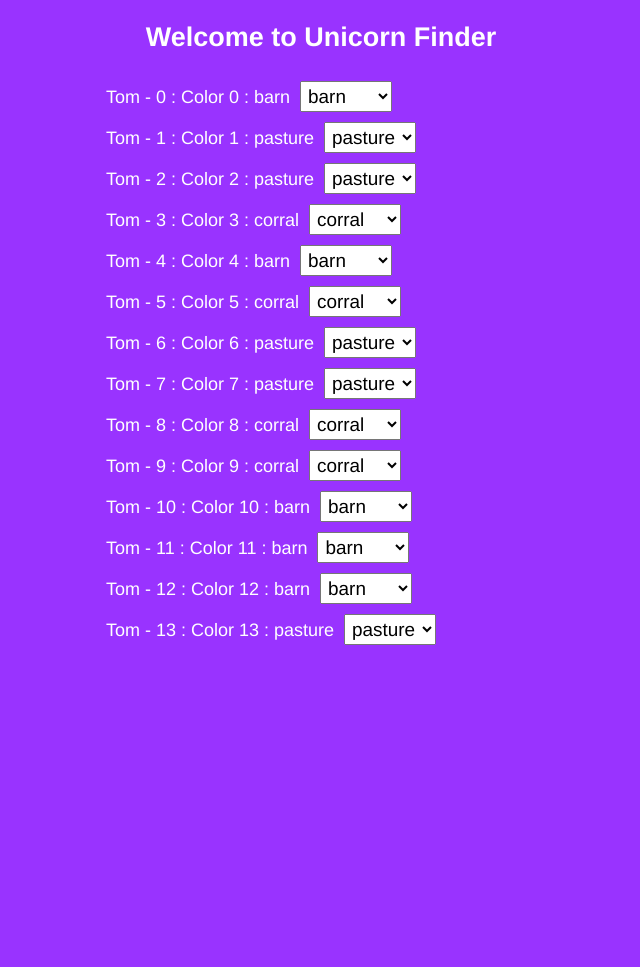
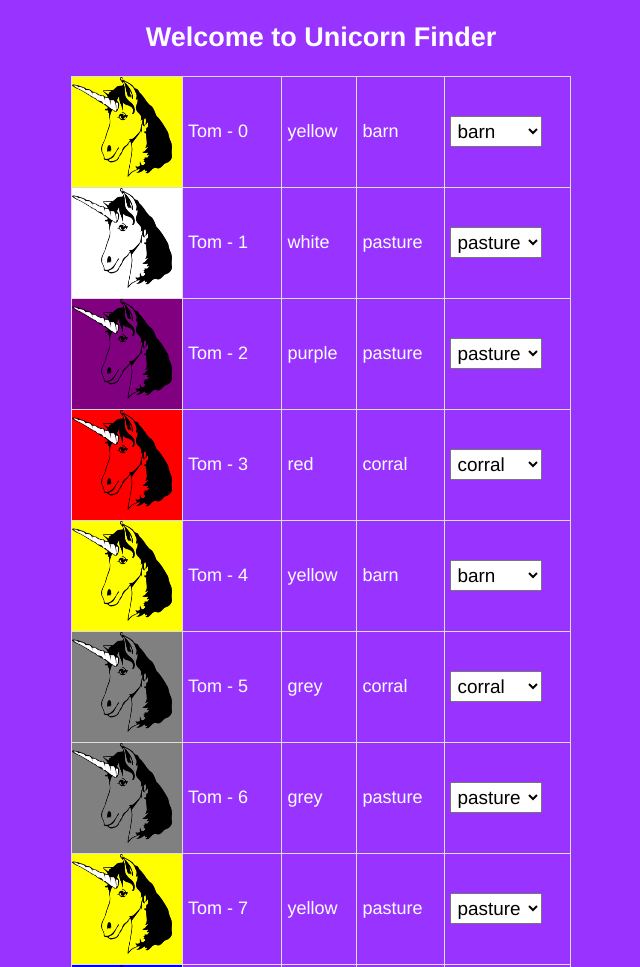
Before and after one commit to startupsandcode/unicorns, a website: page src/index.html in a window 1280 px wide. Shown: the top 967 px of the page, without its empty margins (319-959 px from the left). Before the commit the page ends 800 px from the top, so only its background shows below. Drawn offline with nearby package versions, Linux system fonts and the light colour scheme; files that its build step writes are made by us from their sources.

Commit message:
added unicorn color and pics and made a table to keep a stable layout

```diff
--- a/src/index.html
+++ b/src/index.html
@@ -9,8 +9,10 @@
 
 <body>
     <h2>Welcome to Unicorn Finder</h2>
-    <ul id="unicorns">
-    </ul>
+    <table>
+        <tbody id="unicorns">
+        </tbody>
+    </table>
 </body>
 
 </html>
--- a/src/less/main.less
+++ b/src/less/main.less
@@ -10,6 +10,14 @@ body{
     font-family:@fontFamily;
     font-size: 18px;
 
+    .unicornData{
+        background-image: url('/images/unicorn.png');
+        background-size: 100px 100px;
+        width: 100px;
+        height: 100px;
+        background-repeat: no-repeat;
+    }
+
     h2{
         text-align: center;
     }
@@ -20,11 +28,13 @@ body{
         font-size: 1.05em;
     }
 
-    ul{
+    table{
         width: 500px;
         margin: auto;
         list-style: none;
-        li{
+        border-collapse: collapse;
+        td{
+            border: solid 1px #ddd;
             padding: 5px;
             .unicornStatus{
                     padding: 10px;
--- a/src/scripts/app.js
+++ b/src/scripts/app.js
@@ -1,35 +1,40 @@
 
 //Globals
-var locations = ['corral','pasture','barn'];
+var locations = ['corral', 'pasture', 'barn'];
+var colors = ['red','yellow','green','blue','purple','white','grey'];
 var allUnicorns = [];
 
 //Unicorn Constructor
-function Unicorn(id, name,color,location){
-        this.id =  id
-        this.name = name
-        this.color = color
-        this.location = location;
+function Unicorn(id, name, color, location) {
+    this.id = id
+    this.name = name
+    this.color = color
+    this.location = location;
 }
 
 //Generate random location from array
-var currentLocation = function(){
+var currentLocation = function () {
     return Math.floor(Math.random() * locations.length);
 }
 
+var currentColor = function(){
+    return Math.floor(Math.random() * colors.length);
+}
+
 //Generate 13 new Unicorns
-for (var i = 0; i < 14; i++){
-    allUnicorns.push(new Unicorn(i, 'Tom - ' + i,'Color ' + i,locations[currentLocation()]));
+for (var i = 0; i < 14; i++) {
+    allUnicorns.push(new Unicorn(i, 'Tom - ' + i, colors[currentColor()], locations[currentLocation()]));
 }
 
 //Create dropdown of locations
-function showLocations(current){
+function showLocations(current) {
     var locationList = document.createElement('select');
-    locationList.addEventListener('change',updateLocation);
-    for(var i = 0; i < locations.length; i++){
+    locationList.addEventListener('change', updateLocation);
+    for (var i = 0; i < locations.length; i++) {
         var currentOption = document.createElement('option');
         currentOption.value = locations[i];
         currentOption.text = locations[i];
-        if (current === locations[i]){
+        if (current === locations[i]) {
             currentOption.selected = true;
         }
         locationList.appendChild(currentOption);
@@ -38,28 +43,31 @@ function showLocations(current){
 }
 
 //Update Location of unicorn
-function updateLocation(event){
-    var id = event.currentTarget.parentElement.id;
+function updateLocation(event) {
+    var id = event.currentTarget.parentElement.parentElement.id;
     allUnicorns[id].location = event.currentTarget.value;
     //Refreshes display on update
     displayUnicornInformation();
 }
 
 //Show information of unicorns
-function displayUnicornInformation(){
-    var list = document.getElementById('unicorns');
-    list.innerHTML = '';
-    allUnicorns.forEach(function(currentUnicorn){
-        var uni = document.createElement('li');
+function displayUnicornInformation() {
+    var unicornTable = document.getElementById('unicorns');
+    unicornTable.innerHTML = '';
+    allUnicorns.forEach(function (currentUnicorn) {
+        var uni = document.createElement('tr');
         var locationList = showLocations(currentUnicorn.location);
-        uni.innerHTML =  '<span class="unicornStatus">' + currentUnicorn.name + ' : ' + currentUnicorn.color + ' : ' + currentUnicorn.location + '</span>';
+        unicornData = '<td class="unicornData" style="background-color:' + currentUnicorn.color + '"></td><td class="unicornStatus">' + currentUnicorn.name + '</td><td>' + currentUnicorn.color + '</td><td>' + currentUnicorn.location + '</td>';
+        var locationTd = document.createElement('td');
+        locationTd.appendChild(locationList);
+        uni.innerHTML = unicornData;
         uni.id = currentUnicorn.id;
-        uni.appendChild(locationList);
-        list.appendChild(uni);
+        uni.appendChild(locationTd);
+        unicornTable.appendChild(uni);
     })
 }
 
-document.addEventListener('DOMContentLoaded', function(){
+document.addEventListener('DOMContentLoaded', function () {
     //Initial display of unicorn information
     displayUnicornInformation();
 })
```
Also changed, not shown: gulpfile.js (+17 -10 lines), src/images/unicorn.png (added).
